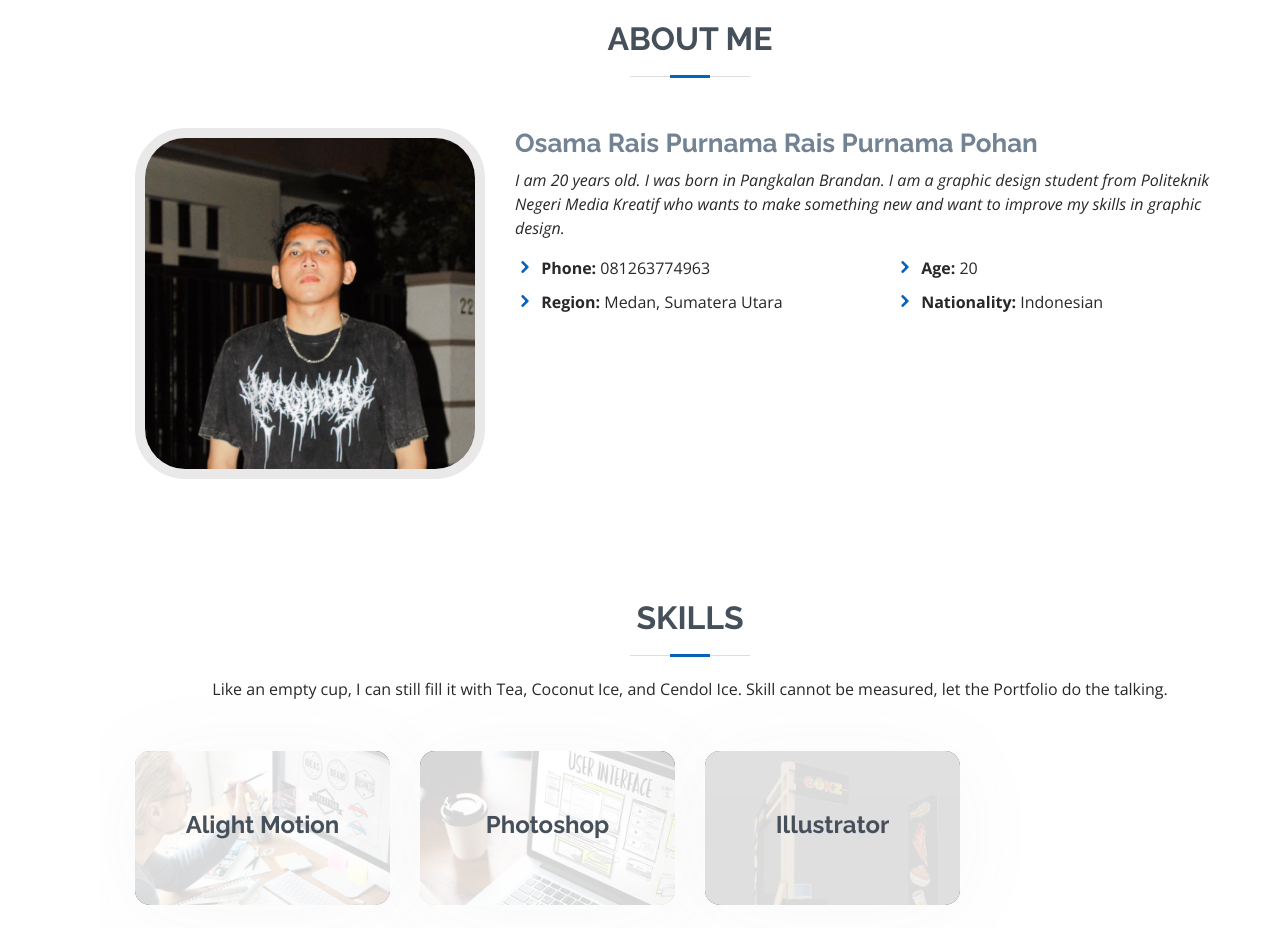
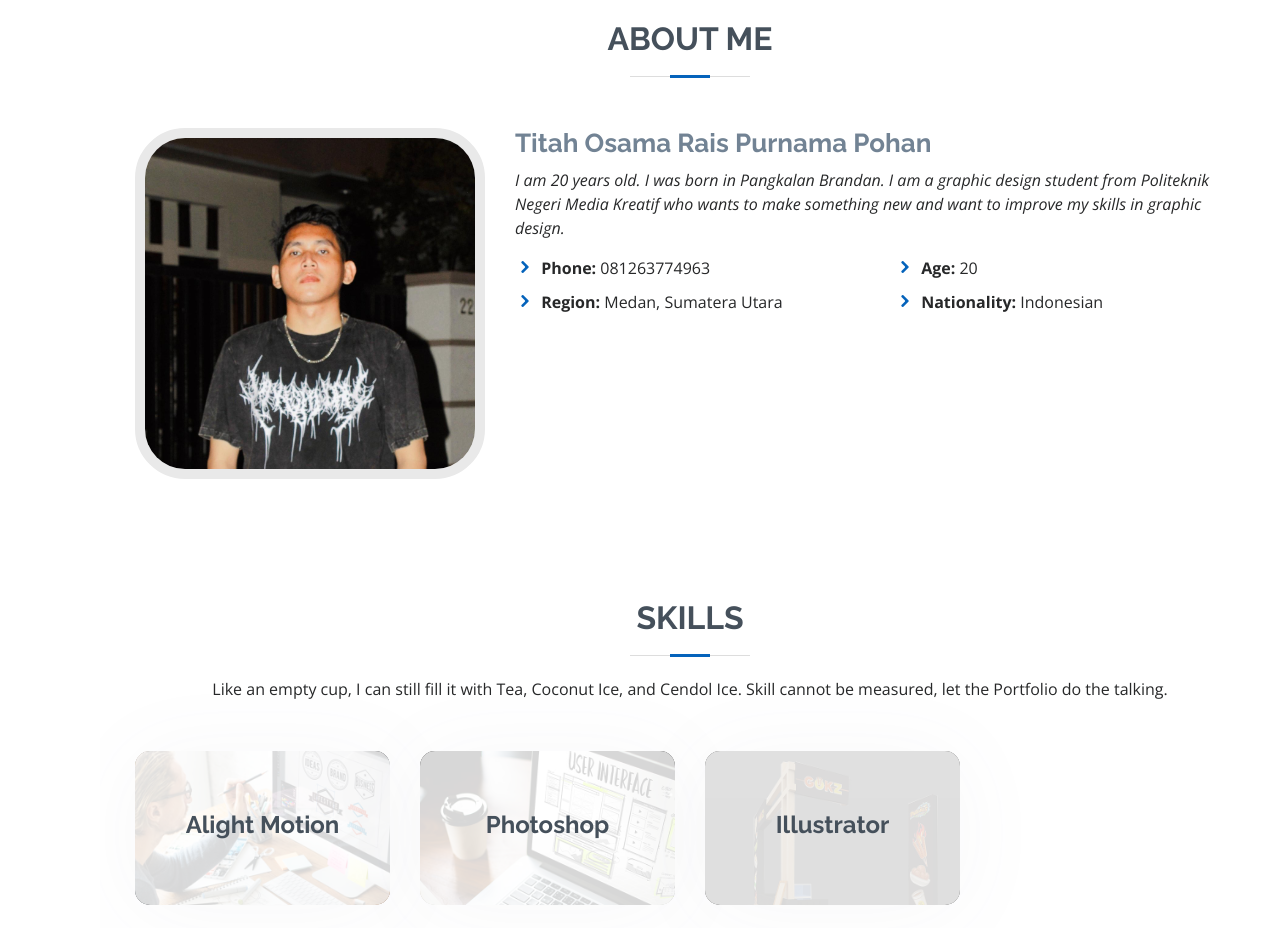
Before and after one commit to fairsominus/Osama-Rais-Purnama-Rais-Purnama-Pohan, a plain HTML site: page index.html in a window 1280 px wide. Shown: the part 840-1768 px from the top of the page. Drawn offline with nearby package versions, Linux system fonts and the light colour scheme.

Commit message:
Update index.html

```diff
--- a/index.html
+++ b/index.html
@@ -103,7 +103,7 @@
             <img src="src/Osa.jpg" class="img-fluid" alt="">
           </div>
           <div class="col-lg-8 pt-4 pt-lg-0 content">
-            <h3> Osama Rais Purnama Rais Purnama Pohan</h3>
+            <h3>Titah Osama Rais Purnama Pohan</h3>
             <p class="font-italic">
               I am 20 years old. I was born in Pangkalan Brandan. I am a graphic design student from Politeknik Negeri Media Kreatif who wants to make something new and want to improve my skills in graphic design.
             </p>
```
